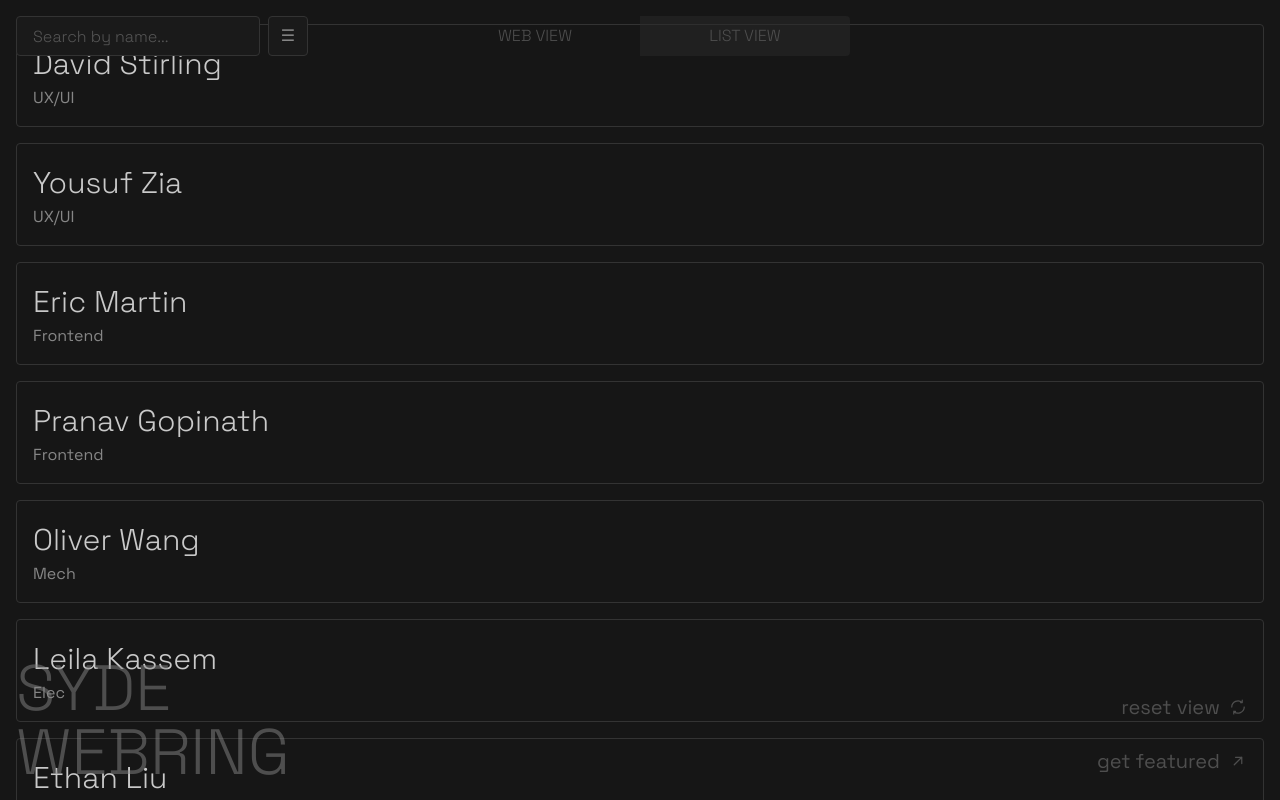
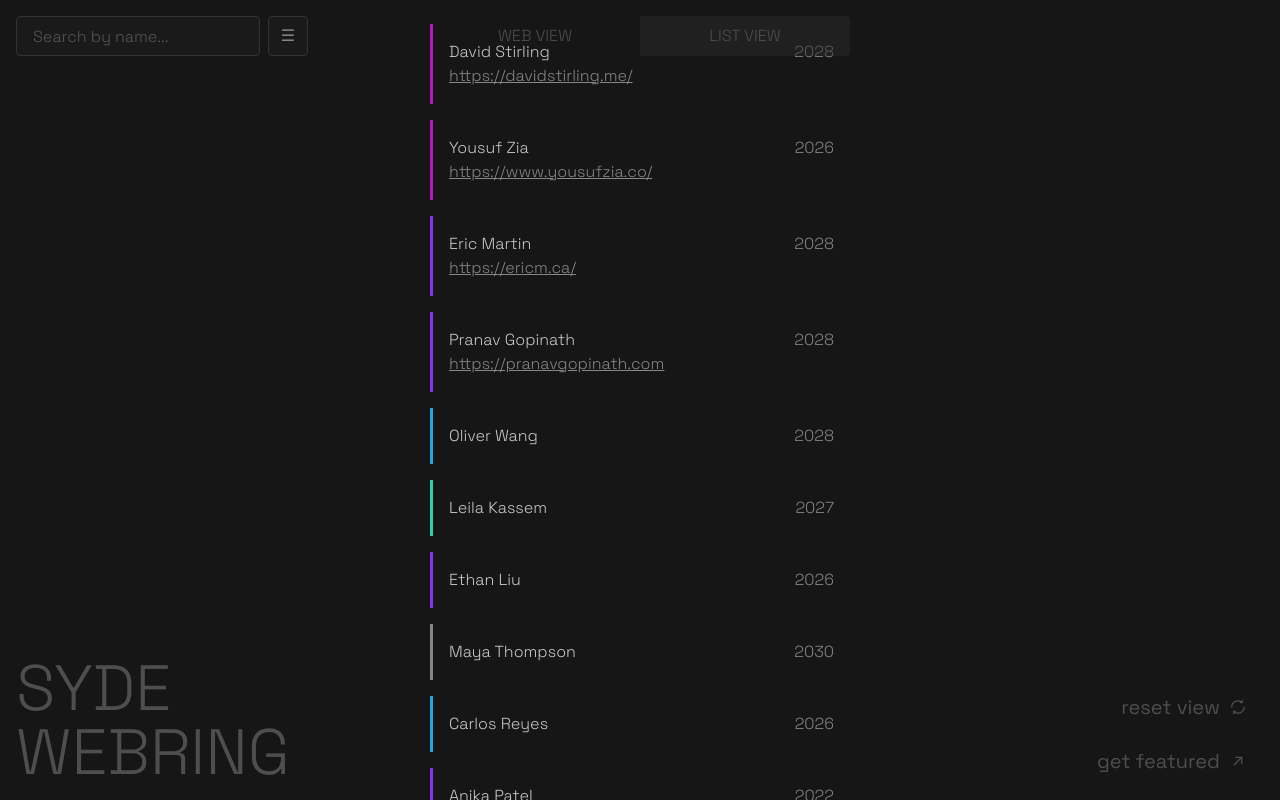
Before and after one commit to DBStirling/syde-webring, a React (Create React App) app: page / in a window 1280 px wide. Both pictures are taken after a click on the button "LIST VIEW". Shown: the top 800 px of the page. Built offline with nearby package versions, Linux system fonts and the light colour scheme.

Commit message:
list almost done

```diff
--- a/src/App.jsx
+++ b/src/App.jsx
@@ -11,6 +11,7 @@ import SearchBar from './components/SearchBar';
 import SkillFilter from './components/SkillFilter';
 import Loading from './components/Loading';
 import ViewToggle from './components/ViewToggle';
+import ListCard from './components/ListCard';
 import * as THREE from 'three';
 
 
@@ -274,16 +275,14 @@ function App() {
         visible={filtersVisible}
       />
       {listView ? (
-        <div className="px-4 py-6 overflow-y-auto">
-          {/* Replace this with your list card component logic */}
+        <div className="px-4 py-6 overflow-y-auto flex flex-col items-center">
           {filteredGraphData.nodes.map((node) => (
             <div
               key={node.id}
-              className="mb-4 p-4 border border-[#333] rounded text-[#c9c9c9] font-space-grotesk"
+              className="mb-4 w-[420px] cursor-pointer"
               onClick={() => setSelectedNode(node)}
             >
-              <h2 className="text-lg font-light">{node.fullName}</h2>
-              <p className="text-sm text-[#868686]">{node.skills?.skill1}</p>
+              <ListCard node={node} />
             </div>
           ))}
         </div>
--- /dev/null
+++ b/src/components/ListCard.jsx
@@ -0,0 +1,40 @@
+import React from 'react';
+
+const ListCard = ({ node }) => {
+  if (!node) return null;
+
+  const fullName = node.fullName || 'Unknown';
+  const [firstName, ...rest] = fullName.split(' ');
+  const lastName = rest.join(' ');
+  const year = node.year;
+  const website = node.website || '';
+  const borderColor = node.color || '#555';
+
+  return (
+    <div
+      className="w-[420px] p-4 bg-[#161616] border-l-[3px] inline-flex flex-col justify-center items-start"
+      style={{ borderColor }}
+    >
+      <div className="self-stretch inline-flex justify-start items-center">
+        <div className="flex-1 justify-start text-[#c9c9c9] text-sm font-light font-['Space_Grotesk']">
+          {firstName} {lastName}
+        </div>
+        <div className="justify-start text-[#868686] text-sm font-light font-['Space_Grotesk']">
+          {year}
+        </div>
+      </div>
+      <div className="self-stretch inline-flex justify-start items-center">
+        <a
+          href={website}
+          target="_blank"
+          rel="noopener noreferrer"
+          className="flex-1 text-[#868686] text-sm font-light font-['Space_Grotesk'] underline truncate"
+        >
+          {website}
+        </a>
+      </div>
+    </div>
+  );
+};
+
+export default ListCard;
```
